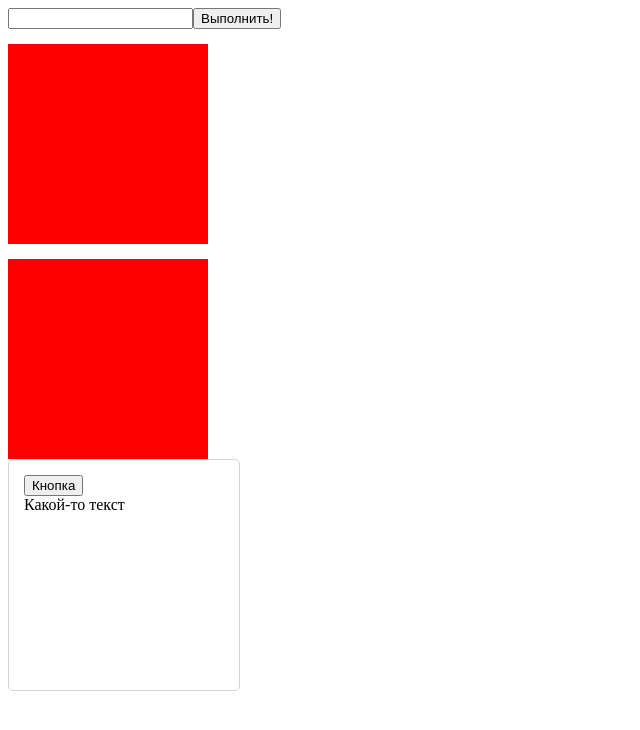
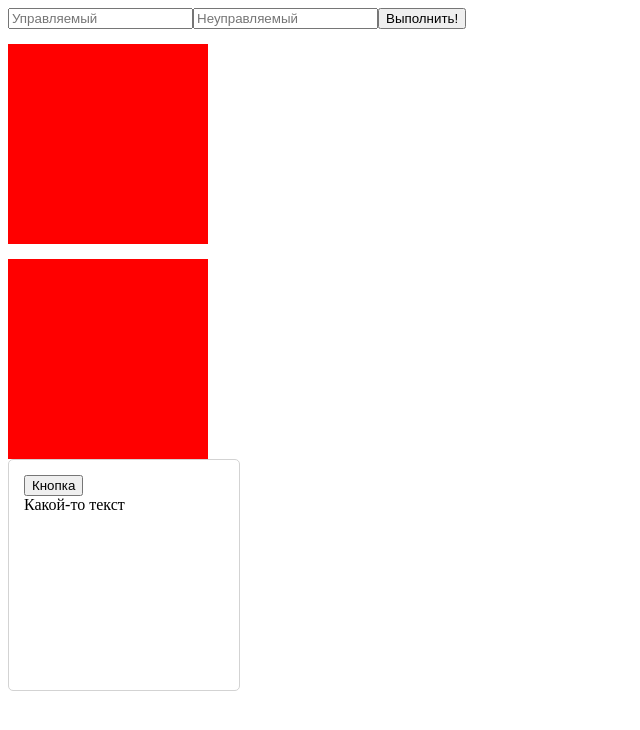
Before and after one commit to SergeyPrivalov31/ts-courses, a React (Create React App) app: page / in a window 1280 px wide. Shown: the top 730 px of the page, without its empty margins (0-640 px from the left). Built offline with nearby package versions, Linux system fonts and the light colour scheme; no server answers.

Commit message:
useRef типизация

```diff
--- a/src/components/EventsExample.tsx
+++ b/src/components/EventsExample.tsx
@@ -1,15 +1,16 @@
-import React, { FC, useState } from 'react'
+import React, { FC, useRef, useState } from 'react'
 
 const EventsExample: FC = () => {
     const [value, setValue] = useState<string>('');
     const [isDrag, setIsDrag] = useState<boolean>(false);
+    const inputRef= useRef<HTMLInputElement>(null)
 
     const changeHandler = (e: React.ChangeEvent<HTMLInputElement>) => {
         setValue(e.target.value)
     }
 
     const clickHandler = (e: React.MouseEvent<HTMLButtonElement>) => {
-        console.log(value)
+        console.log(inputRef.current?.value) //current может быть null, поэтому делаем необязательным ==> /current?/
     }
 
     const dragHandler = (e: React.DragEvent<HTMLDivElement>) => {
@@ -34,7 +35,8 @@
 
   return (
     <div>
-        <input type='text' value={value} onChange={changeHandler}/>
+        <input type='text' value={value} onChange={changeHandler} placeholder='Управляемый'/>
+        <input ref={inputRef} type='text' placeholder='Неуправляемый'/>
         <button onClick={clickHandler}>Выполнить!</button>
         <div onDrag={dragHandler} draggable style={{width: '200px', height: '200px', background: 'red', marginTop: '15px'}}></div>
         <div
```
